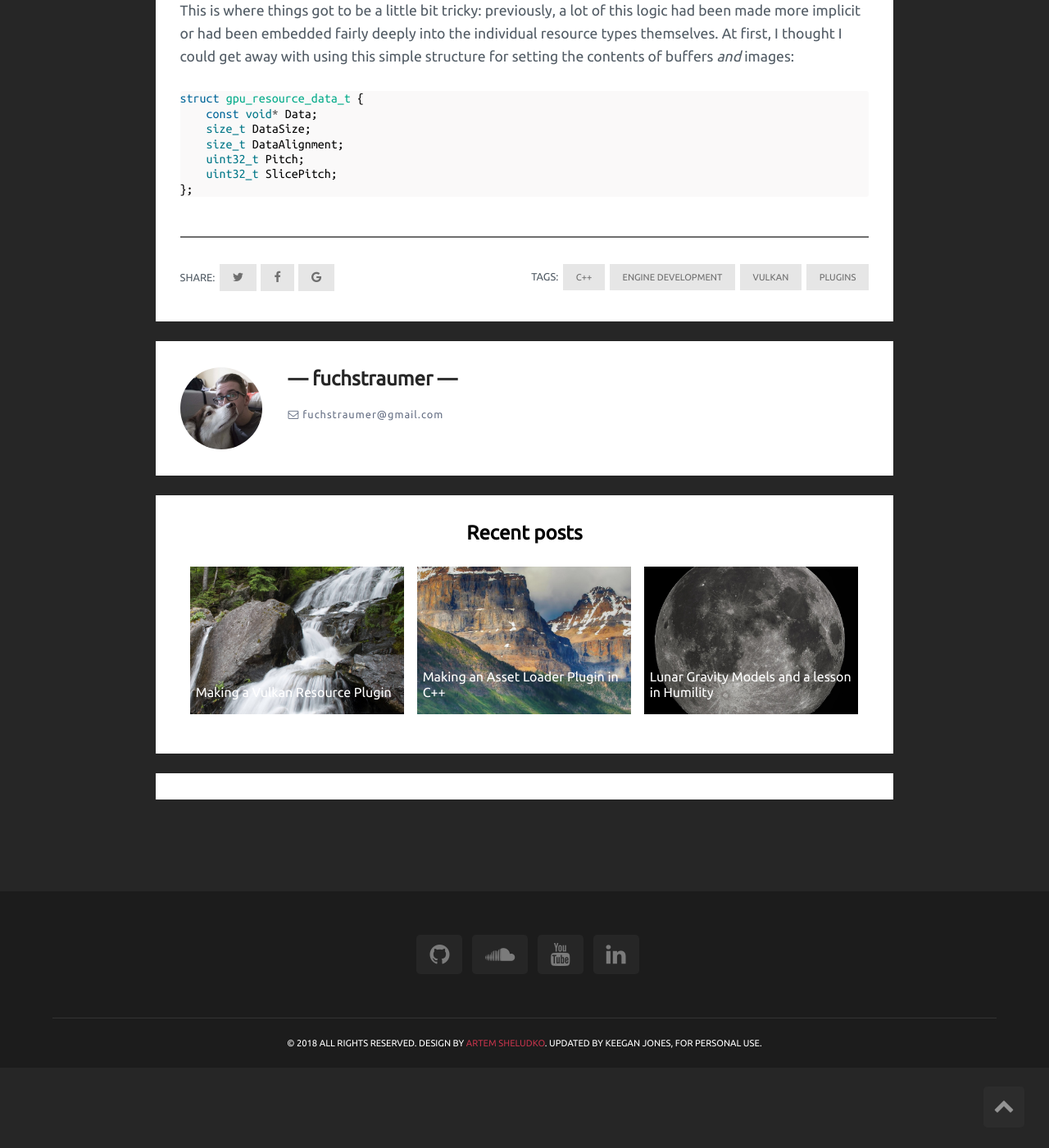
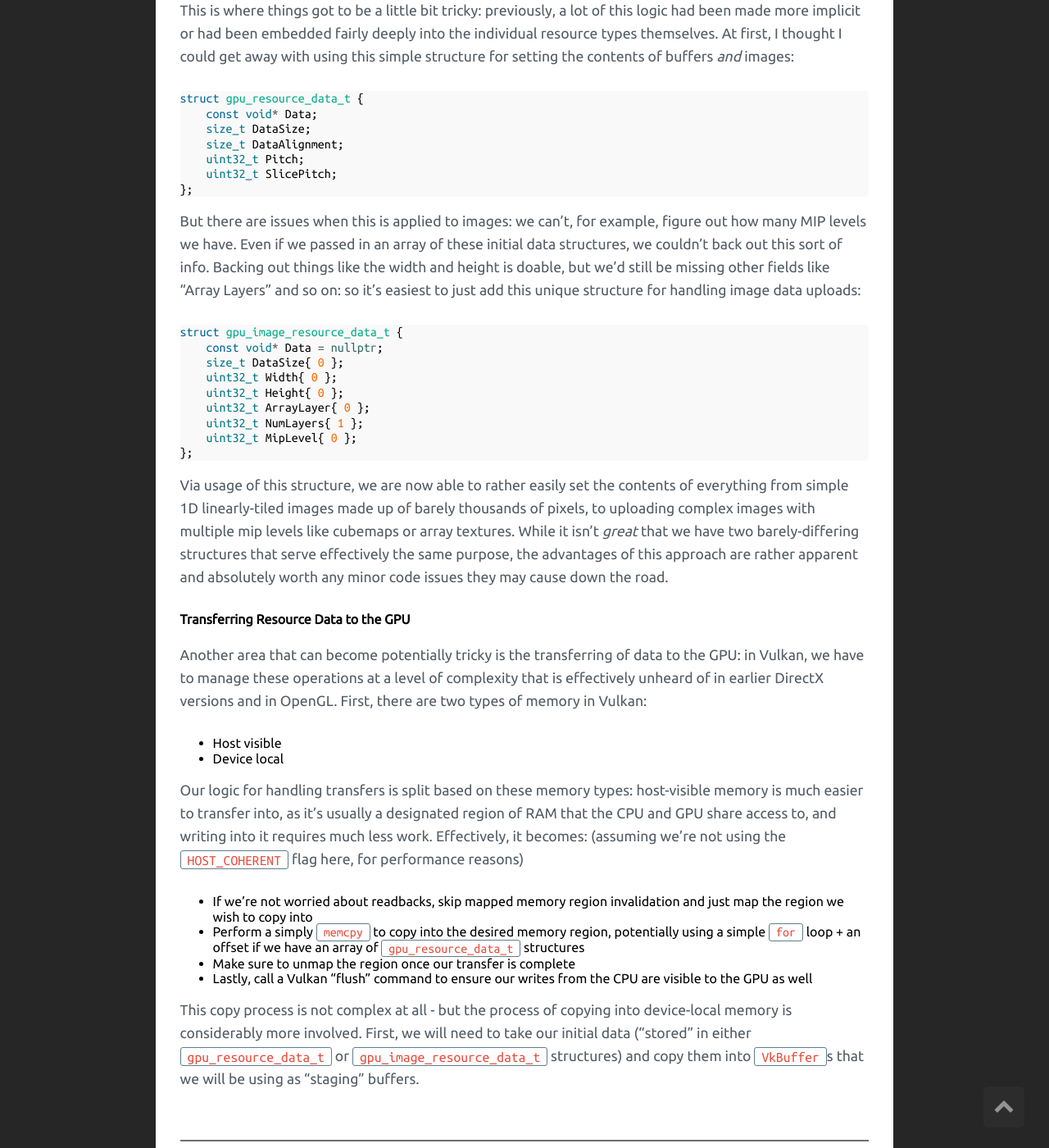
Before and after one commit to fuchstraumer/fuchstraumer.github.io, a Jekyll site: the page built from _posts/2018-8-25-Vulkan-Resource-Plugin.md, in a window 1280 px wide and 1400 px high, scrolled down 4371 px. Shown: the whole window at 82% size. Built offline with Jekyll 4.4.1, drawn with Linux system fonts in a browser that asks for light colours; comment, search, counter and statistics services are not loaded; before the commit the page ends 5673 px from its top, so only the background shows below that; some of the changed text lies outside the part shown.

Commit message:
Commit progress for today so far

```diff
--- a/_posts/2018-8-25-Vulkan-Resource-Plugin.md
+++ b/_posts/2018-8-25-Vulkan-Resource-Plugin.md
@@ -92,3 +92,35 @@ struct gpu_resource_data_t {
     uint32_t SlicePitch;
 };
 {% endhighlight %}
+
+But there are issues when this is applied to images: we can't, for example, figure out how many MIP levels we have. Even if we passed in an array of these initial data structures, we couldn't back out this sort of info. Backing out things like the width and height is doable, but we'd still be missing other fields like "Array Layers" and so on: so it's easiest to just add this unique structure for handling image data uploads:
+
+{% highlight cpp %}
+struct gpu_image_resource_data_t {
+    const void* Data = nullptr;
+    size_t DataSize{ 0 };
+    uint32_t Width{ 0 };
+    uint32_t Height{ 0 };
+    uint32_t ArrayLayer{ 0 };
+    uint32_t NumLayers{ 1 };
+    uint32_t MipLevel{ 0 };
+};
+{% endhighlight %}
+
+Via usage of this structure, we are now able to rather easily set the contents of everything from simple 1D linearly-tiled images made up of barely thousands of pixels, to uploading complex images with multiple mip levels like cubemaps or array textures. While it isn't *great* that we have two barely-differing structures that serve effectively the same purpose, the advantages of this approach are rather apparent and absolutely worth any minor code issues they may cause down the road.
+
+#### Transferring Resource Data to the GPU
+
+Another area that can become potentially tricky is the transferring of data to the GPU: in Vulkan, we have to manage these operations at a level of complexity that is effectively unheard of in earlier DirectX versions and in OpenGL. First, there are two types of memory in Vulkan:
+
+- Host visible
+- Device local
+
+Our logic for handling transfers is split based on these memory types: host-visible memory is much easier to transfer into, as it's usually a designated region of RAM that the CPU and GPU share access to, and writing into it requires much less work. Effectively, it becomes: (assuming we're not using the `HOST_COHERENT` flag here, for performance reasons)
+
+- If we're not worried about readbacks, skip mapped memory region invalidation and just map the region we wish to copy into
+- Perform a simply `memcpy` to copy into the desired memory region, potentially using a simple `for` loop + an offset if we have an array of `gpu_resource_data_t` structures
+- Make sure to unmap the region once our transfer is complete
+- Lastly, call a Vulkan "flush" command to ensure our writes from the CPU are visible to the GPU as well
+
+This copy process is not complex at all - but the process of copying into device-local memory is considerably more involved. First, we will need to take our initial data ("stored" in either `gpu_resource_data_t` or `gpu_image_resource_data_t` structures) and copy them into `VkBuffer`s that we will be using as "staging" buffers.
```
Also changed, not shown: other parts of _posts/2018-8-25-Vulkan-Resource-Plugin.md (+1 -1 lines).
